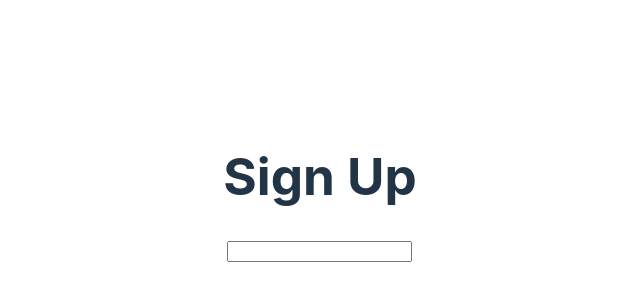
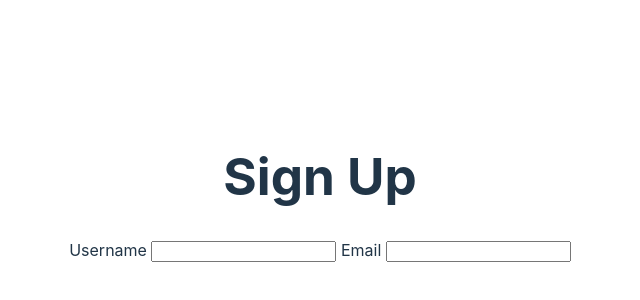
Before and after one commit to leobewater/udemy-svelte-with-tdd, a Svelte app in the folder frontend/: page / in a window 1280 px wide. Shown: the part 212-512 px from the top of the page, without its empty margins (320-960 px from the left). Built offline with nearby package versions, Linux system fonts and the light colour scheme.

Commit message:
get input fields by label text

```diff
--- a/frontend/src/pages/SignUpPage.svelte
+++ b/frontend/src/pages/SignUpPage.svelte
@@ -1,3 +1,6 @@
 <h1>Sign Up</h1>
+<label for="username">Username</label>
+<input id="username" />
 
-<input />
+<label for="e-mail">Email</label>
+<input id="e-mail" />
```
Also changed, not shown: 1 other file (tests, documents, lock files or other folders).
